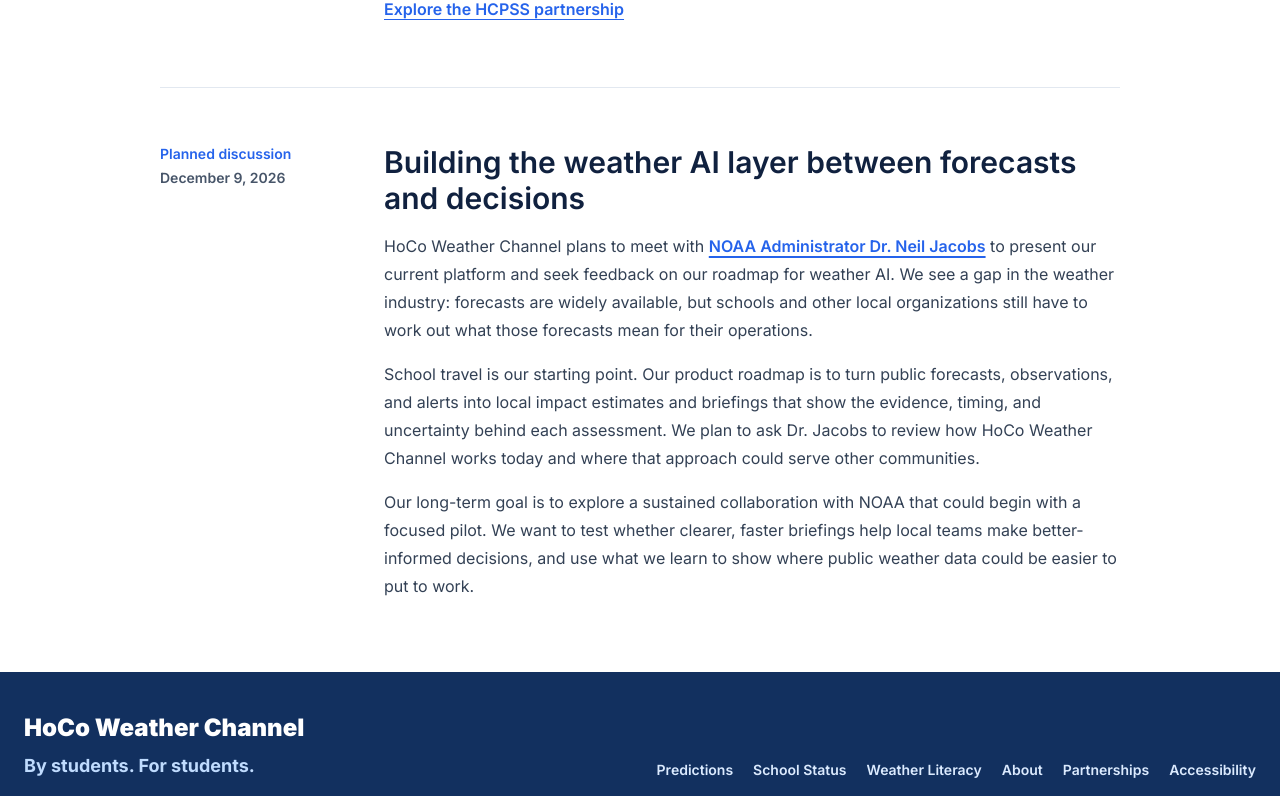
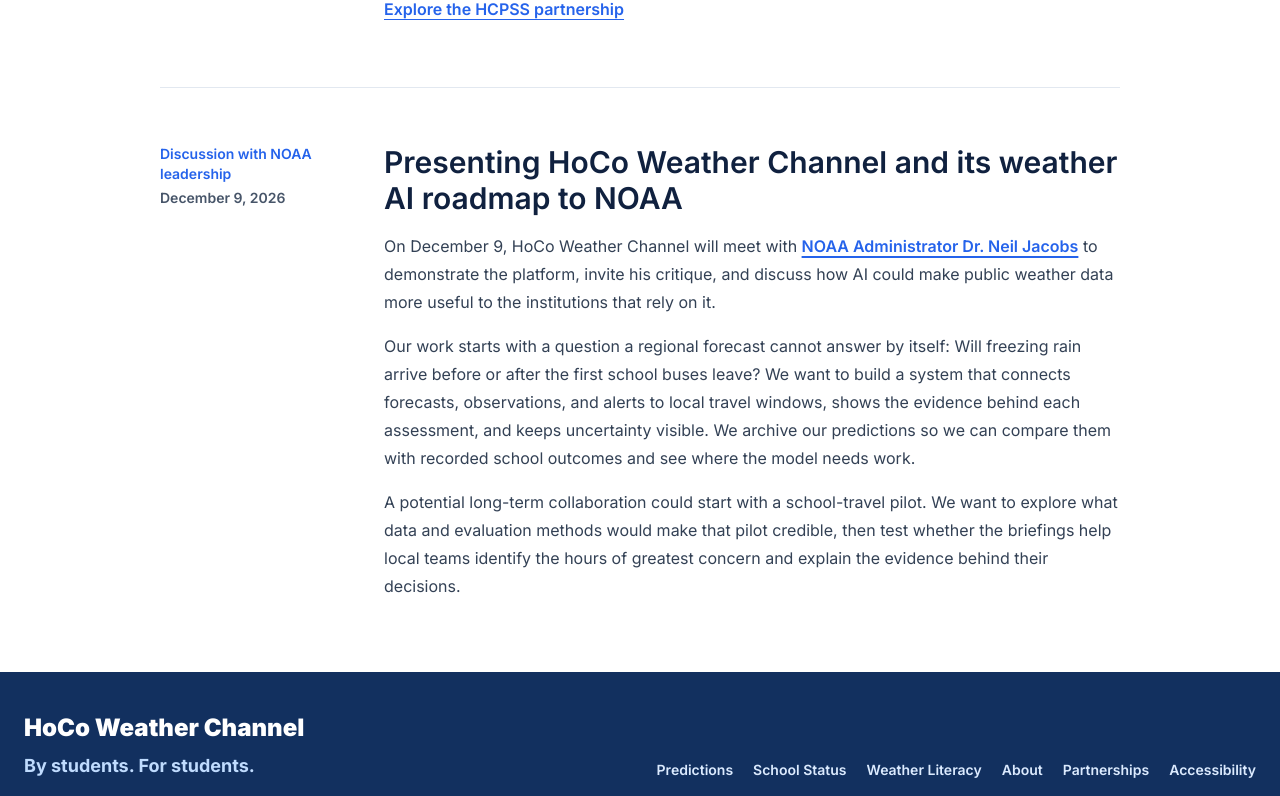
Before and after one commit to davidliu-2008/HoCoWX, a Next.js app: page /announcements in a window 1280 px wide. Shown: the part 642-1438 px from the top of the page. Built offline with nearby package versions, Linux system fonts and the light colour scheme.

Commit message:
Highlight NOAA discussion and weather AI research

```diff
--- a/app/announcements/page.tsx
+++ b/app/announcements/page.tsx
@@ -4,7 +4,7 @@ import { PageTabs } from "@/components/PageTabs";
 
 export const metadata: Metadata = {
   title: "Announcements | HoCo Weather Channel",
-  description: "Project updates on severe weather broadcasting with HCPSS and a planned NOAA discussion.",
+  description: "Severe weather broadcasting with HCPSS and a December 9 discussion with NOAA on weather AI.",
   alternates: { canonical: "/announcements" }
 };
 
@@ -26,12 +26,12 @@ export default function AnnouncementsPage() {
           </div>
         </article>
         <article className="grid gap-4 py-10 sm:grid-cols-[12rem_minmax(0,1fr)] sm:gap-8 sm:py-14">
-          <div className="text-sm font-semibold text-bay">Planned discussion <time dateTime="2026-12-09" className="mt-1 block text-slate-600">December 9, 2026</time></div>
+          <div className="text-sm font-semibold text-bay">Discussion with NOAA leadership <time dateTime="2026-12-09" className="mt-1 block text-slate-600">December 9, 2026</time></div>
           <div>
-            <h2 className="text-2xl font-semibold leading-tight text-ink sm:text-3xl">Building the weather AI layer between forecasts and decisions</h2>
-            <p className="mt-4 leading-7 text-slate-700">HoCo Weather Channel plans to meet with <a href="https://www.noaa.gov/our-people/leadership/dr-neil-jacobs-2025" className="font-semibold text-bay underline underline-offset-4">NOAA Administrator Dr. Neil Jacobs</a> to present our current platform and seek feedback on our roadmap for weather AI. We see a gap in the weather industry: forecasts are widely available, but schools and other local organizations still have to work out what those forecasts mean for their operations.</p>
-            <p className="mt-4 leading-7 text-slate-700">School travel is our starting point. Our product roadmap is to turn public forecasts, observations, and alerts into local impact estimates and briefings that show the evidence, timing, and uncertainty behind each assessment. We plan to ask Dr. Jacobs to review how HoCo Weather Channel works today and where that approach could serve other communities.</p>
-            <p className="mt-4 leading-7 text-slate-700">Our long-term goal is to explore a sustained collaboration with NOAA that could begin with a focused pilot. We want to test whether clearer, faster briefings help local teams make better-informed decisions, and use what we learn to show where public weather data could be easier to put to work.</p>
+            <h2 className="text-2xl font-semibold leading-tight text-ink sm:text-3xl">Presenting HoCo Weather Channel and its weather AI roadmap to NOAA</h2>
+            <p className="mt-4 leading-7 text-slate-700">On December 9, HoCo Weather Channel will meet with <a href="https://www.noaa.gov/our-people/leadership/dr-neil-jacobs-2025" className="font-semibold text-bay underline underline-offset-4">NOAA Administrator Dr. Neil Jacobs</a> to demonstrate the platform, invite his critique, and discuss how AI could make public weather data more useful to the institutions that rely on it.</p>
+            <p className="mt-4 leading-7 text-slate-700">Our work starts with a question a regional forecast cannot answer by itself: Will freezing rain arrive before or after the first school buses leave? We want to build a system that connects forecasts, observations, and alerts to local travel windows, shows the evidence behind each assessment, and keeps uncertainty visible. We archive our predictions so we can compare them with recorded school outcomes and see where the model needs work.</p>
+            <p className="mt-4 leading-7 text-slate-700">A potential long-term collaboration could start with a school-travel pilot. We want to explore what data and evaluation methods would make that pilot credible, then test whether the briefings help local teams identify the hours of greatest concern and explain the evidence behind their decisions.</p>
           </div>
         </article>
       </div>
--- a/components/DashboardAnnouncement.tsx
+++ b/components/DashboardAnnouncement.tsx
@@ -10,7 +10,7 @@ export function DashboardAnnouncement() {
   return (
     <aside aria-label="Dashboard announcement" className="grid grid-cols-[1fr_auto] items-center gap-2 border-b border-blue-100 bg-ice px-4">
       <p className="py-2 text-center text-sm text-slate-700">
-        HCPSS severe weather broadcasting and a planned NOAA discussion.{" "}
+        HCPSS severe weather broadcasting and our December 9 discussion with NOAA.{" "}
         <a href="/announcements" className="group inline-flex items-center gap-1 font-semibold text-bay underline underline-offset-4">
           Read the announcements
           <ArrowUpRight aria-hidden="true" className="h-4 w-4 motion-safe:transition-transform motion-safe:group-hover:-translate-y-0.5" />
```
